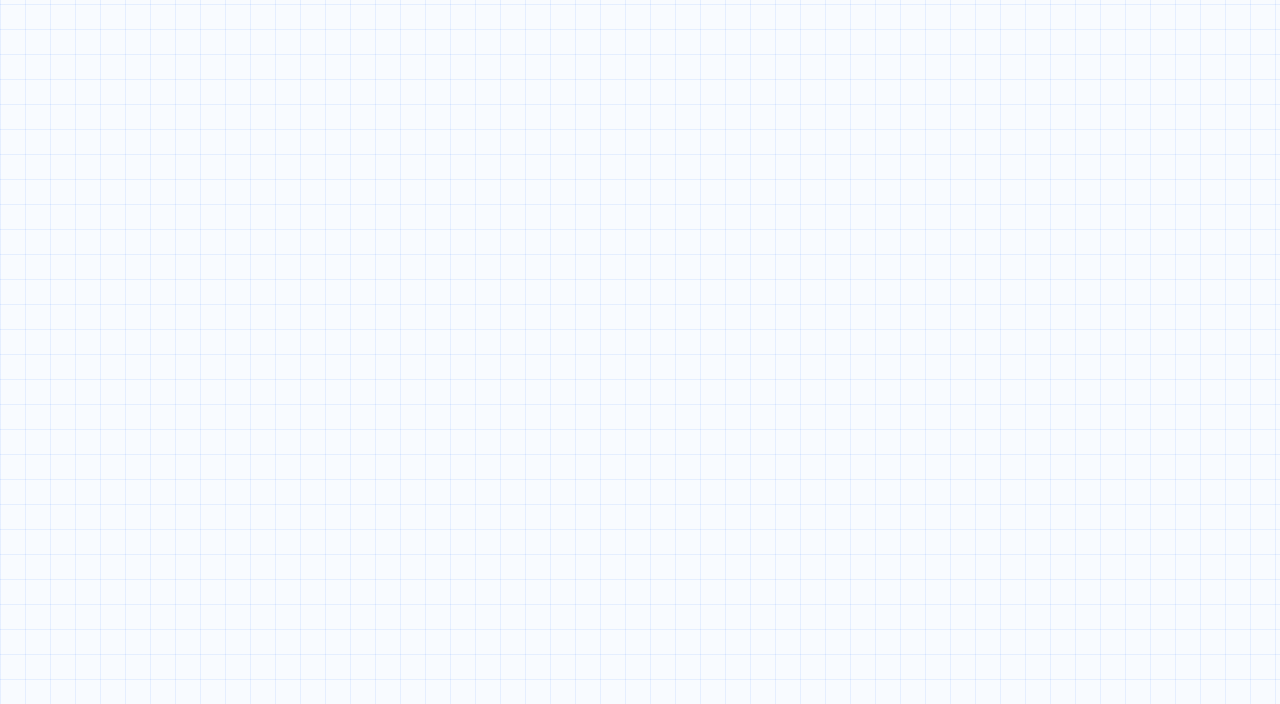
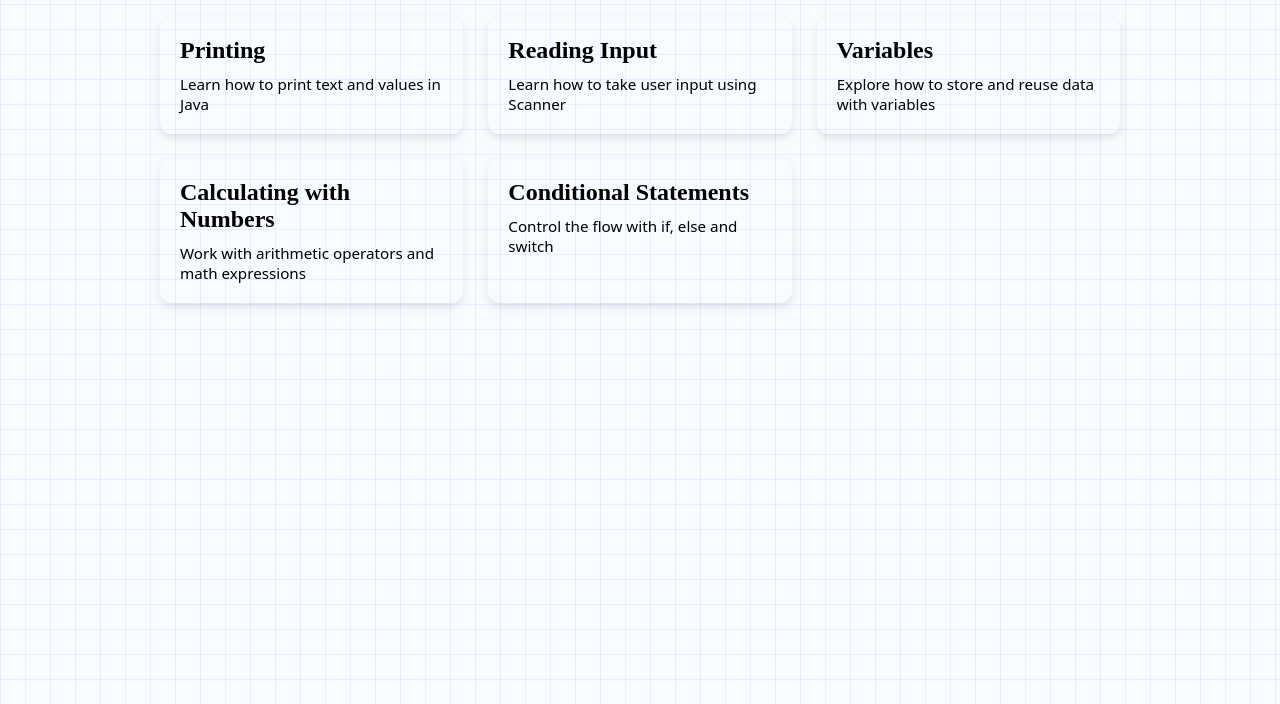
Before and after one commit to Ayushjsgithub/Simple-Java, a plain HTML site: page pages/topics.html in a window 1280 px wide. Shown: the part 96-800 px from the top of the page. Drawn offline with Linux system fonts and the light colour scheme; a web font is replaced by a local one.

Commit message:
Add new topics page

```diff
--- a/css/style.css
+++ b/css/style.css
@@ -110,7 +110,7 @@ body {
     display: flex;
     justify-content: center;
     align-items: center;
-    margin-top: 30px;
+    margin-top: 20px;
     animation: fadeInFromBack 1.2s ease-out forwards;
 }
 
@@ -179,3 +179,29 @@ body {
         max-width: 90%;
     }
 }
+
+
+/* Main Button */
+.hero-button {
+    text-align: center;
+    margin: 20px 0;
+}
+
+.btn {
+    display: inline-block;
+    padding: 14px 28px;
+    background: linear-gradient(120deg, rgba(186, 128, 255, 0.35), rgba(186, 128, 255, 0.35));
+    color: #333;
+    font-weight: 600;
+    font-size: clamp(1.2rem, 1.5vw, 1.5rem);
+    border: none;
+    border-radius: 6px;
+    text-decoration: none;
+    transition: all 0.3s ease;
+}
+
+.btn:hover {
+    background: linear-gradient(120deg, rgba(186, 128, 255, 0.55), rgba(186, 128, 255, 0.55));
+    border-color: rgba(186, 128, 255, 0.7);
+    transform: translateY(-3px);
+}
--- a/css/topics.css
+++ b/css/topics.css
@@ -1,6 +1,49 @@
+a {
+    text-decoration: none;
+    color: #000;
+}
+
+
+/* Main Heading Styling */
 .mainHeading {
     text-align: center;
-    font-family: "Indie Flower", serif;
+    font-family: "Indie Flower", cursive;
     font-size: clamp(3rem, 5vw, 5rem);
 
 }
+
+/* Topics Container */
+.topics-grid {
+    display: grid;
+    grid-template-columns: repeat(auto-fit, minmax(250px, 1fr));
+    gap: 25px;
+    padding: 20px;
+    max-width: 1000px;
+    margin: 0 auto;
+}
+
+.topic-card {
+    border-radius: 12px;
+    padding: 20px;
+    box-shadow: 0 4px 10px rgba(0, 0, 0, 0.1);
+    text-decoration: none;
+    color: #222;
+    transition: transform 0.2s ease, box-shadow 0.2s ease;
+}
+
+.topic-card:hover {
+    transform: translateY(-5px);
+    box-shadow: 0 6px 15px rgba(0, 0, 0, 0.15);
+}
+
+.topic-card h2 {
+    font-family: "Comic Relief";
+    margin-bottom: 10px;
+    color: black;
+}
+
+.topic-card p {
+    font-family: "Comic Relief", system-ui;
+    font-size: 0.95rem;
+    color: black;
+}
--- a/pages/topics.html
+++ b/pages/topics.html
@@ -8,8 +8,7 @@
     <!-- fonts -->
     <link rel="preconnect" href="https://fonts.googleapis.com">
     <link rel="preconnect" href="https://fonts.gstatic.com" crossorigin>
-    <link
-        href="https://fonts.googleapis.com/css2?family=Libre+Baskerville:ital,wght@0,400;0,700;1,400&family=Permanent+Marker&family=Indie+Flower&display=swap"
+    <link href="https://fonts.googleapis.com/css2?family=Comic+Relief:wght@400;700&family=Indie+Flower&display=swap"
         rel="stylesheet">
 
     <link rel="stylesheet" href="../css/style.css">
@@ -20,8 +19,36 @@
     <div class="grid-bg"></div>
     <h1 class="mainHeading">Topics</h1>
 
+    <section class="topics-grid">
 
-    <section></section>
+        <a href="topics/printing/printing.html" class="topic-card">
+            <h2>Printing</h2>
+            <p>Learn how to print text and values in Java</p>
+        </a>
+
+        <a href="topics/reading-input/reading-input.html" class="topic-card">
+            <h2>Reading Input</h2>
+            <p>Learn how to take user input using Scanner</p>
+        </a>
+
+        <a href="topics/variables/variables.html" class="topic-card">
+            <h2>Variables</h2>
+            <p>Explore how to store and reuse data with variables</p>
+        </a>
+
+        <a href="topics/calculations/calculations.html" class="topic-card">
+            <h2>Calculating with Numbers</h2>
+            <p>Work with arithmetic operators and math expressions</p>
+        </a>
+
+        <a href="topics/conditionals/conditionals.html" class="topic-card">
+            <h2>Conditional Statements</h2>
+            <p>Control the flow with if, else and switch</p>
+        </a>
+
+
+    </section>
+
 </body>
 
 
```
Also changed, not shown: index.html (+7 -0 lines), topics/printing/printing.html (added).
